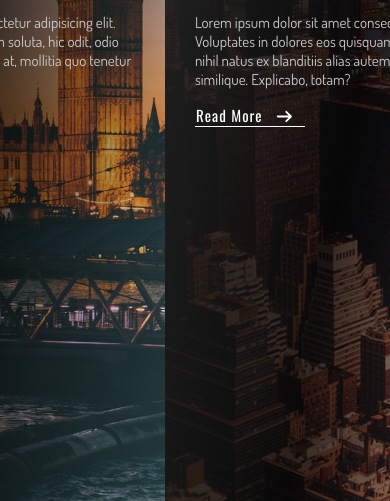
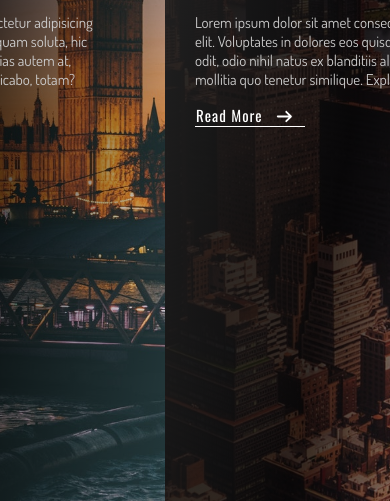
Before and after one commit to Densitty/slideshow, a plain HTML site: page index.html in a window 390 px wide. Both pictures are taken after a click on the button "Start Slideshow". Shown: the part 343-844 px from the top of the page. Drawn offline with nearby package versions, Linux system fonts and the light colour scheme.

Commit message:
still on responsiveness

```diff
--- a/style.css
+++ b/style.css
@@ -276,7 +276,7 @@
 	}
 
 	.content {
-		width: 415px;
+		width: 100vw;
 		padding: 0 75px 5px 10px;
 	}
 
```
